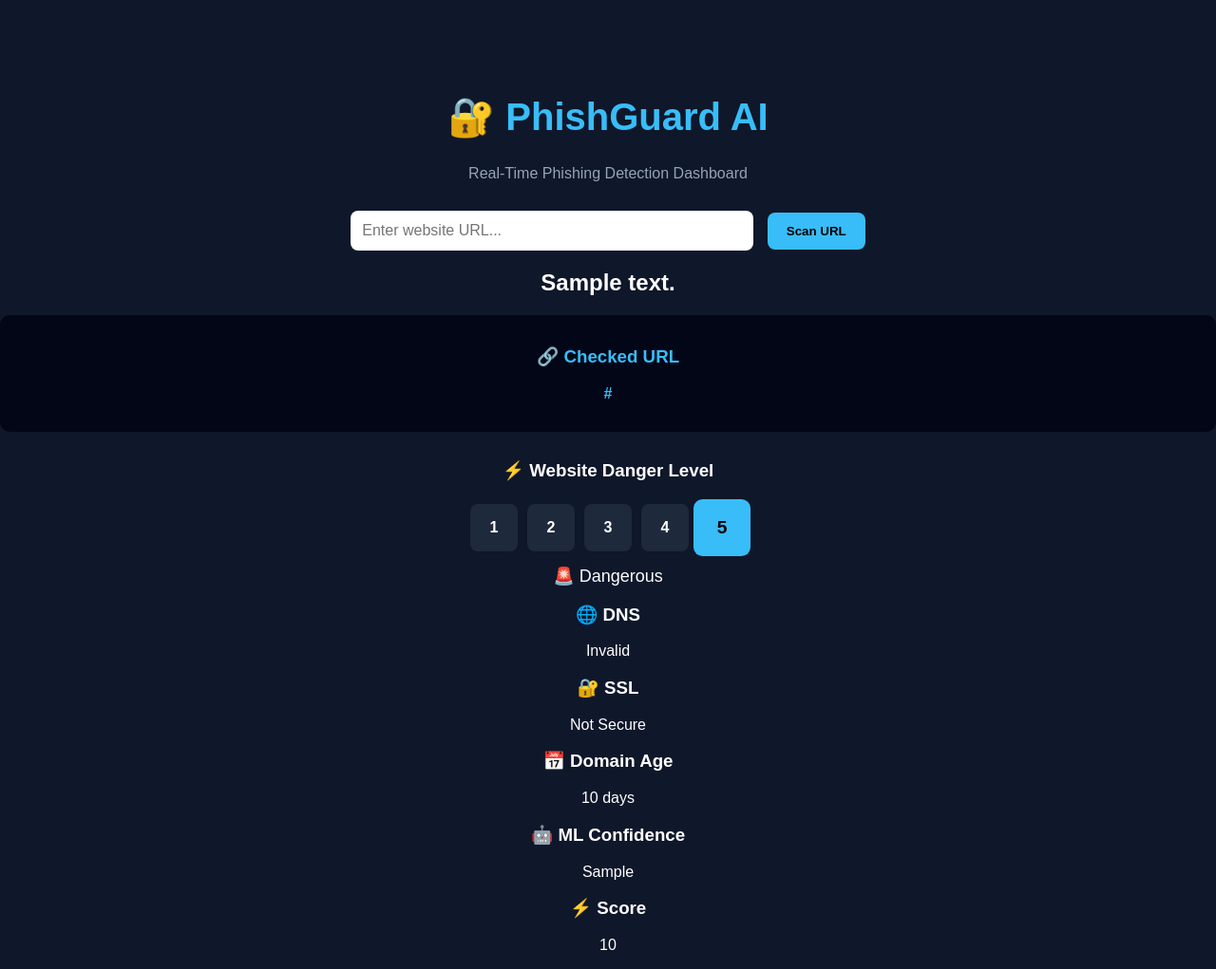
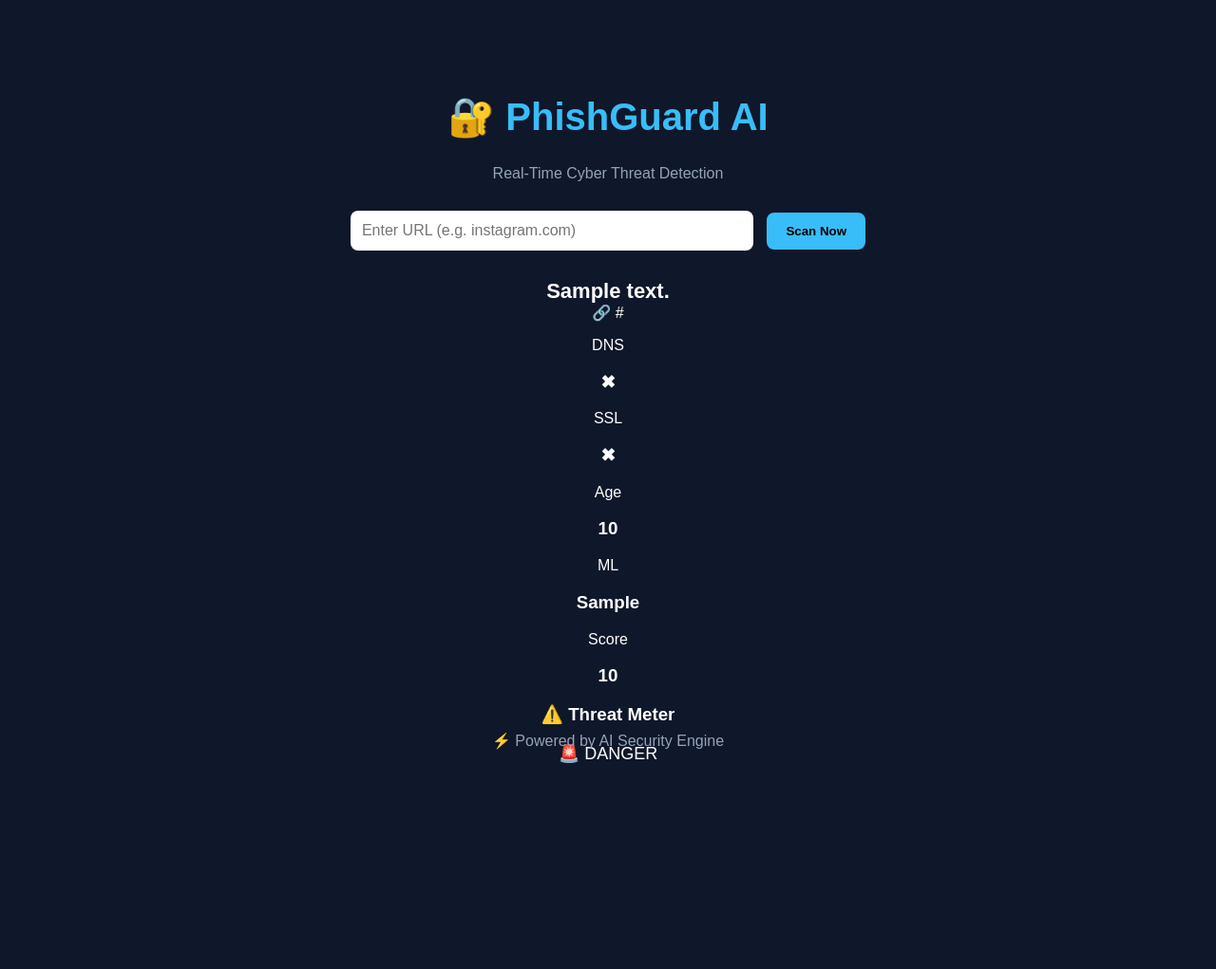
Before and after one commit to ShyamKumar1208/phishing-detector, a Flask app: template templates/index.html in a window 1280 px wide. Shown: the whole page at 95% size. After the commit the page ends 804 px from the top, so only its background shows below. Run offline with Flask 3, Linux system fonts and the light colour scheme; the template is opened without the code that fills it: most values are stand-ins (such as "Sample title", 1, 10 or a date in 2020); parts of the project's set-up code (start-up, migrations or seed data) failed here and were passed over.

Commit message:
Update index.html

```diff
--- a/templates/index.html
+++ b/templates/index.html
@@ -9,87 +9,85 @@
 
 <div class="container">
 
-    <h1>🔐 PhishGuard AI</h1>
-    <p class="subtitle">Real-Time Phishing Detection Dashboard</p>
+    <h1 class="glow">🔐 PhishGuard AI</h1>
+    <p class="subtitle">Real-Time Cyber Threat Detection</p>
 
     <form action="/predict" method="post" onsubmit="showLoader()">
-        <input type="text" name="url" placeholder="Enter website URL..." required>
-        <button type="submit">Scan URL</button>
+        <input type="text" name="url" placeholder="Enter URL (e.g. instagram.com)" required>
+        <button type="submit">Scan Now</button>
     </form>
 
     <!-- Loader -->
-    <div id="loader" class="loader" style="display: none;">
+    <div id="loader" class="loader" style="display:none;">
         <div class="spinner"></div>
-        <p>Analyzing URL... Checking Security Layers...</p>
+        <p>Analyzing Threat Level...</p>
     </div>
 
     {% if prediction_text %}
 
     <!-- RESULT -->
-    <div class="result-box">
-        <h2>{{ prediction_text }}</h2>
+    <div class="result fade-in">
+        {{ prediction_text }}
     </div>
 
-    <!-- 🔗 Checked URL -->
-    <div class="checked-url">
-        <h3>🔗 Checked URL</h3>
-        <p><strong>{{ url }}</strong></p>
+    <!-- URL -->
+    <div class="url-box glass fade-in">
+        <span>🔗</span>
+        <span class="url-text">{{ url }}</span>
     </div>
 
-    <!-- 🔥 DANGER LEVEL SCALE -->
-    <div class="risk-meter">
-        <h3>⚡ Website Danger Level</h3>
+    <!-- INFO PANEL -->
+    <div class="info-panel">
 
-        <div class="scale">
-            <div class="level {% if score <= 1 %}active{% endif %}">1</div>
-            <div class="level {% if score == 2 %}active{% endif %}">2</div>
-            <div class="level {% if score == 3 %}active{% endif %}">3</div>
-            <div class="level {% if score == 4 %}active{% endif %}">4</div>
-            <div class="level {% if score >= 5 %}active{% endif %}">5</div>
+        <div class="info-card glass">
+            <p>DNS</p>
+            <h3>{{ "✔" if dns else "✖" }}</h3>
+        </div>
+
+        <div class="info-card glass">
+            <p>SSL</p>
+            <h3>{{ "✔" if ssl else "✖" }}</h3>
+        </div>
+
+        <div class="info-card glass">
+            <p>Age</p>
+            <h3>{{ age }}</h3>
+        </div>
+
+        <div class="info-card glass">
+            <p>ML</p>
+            <h3>{{ ml }}</h3>
+        </div>
+
+        <div class="info-card glass">
+            <p>Score</p>
+            <h3>{{ score }}</h3>
+        </div>
+
+    </div>
+
+    <!-- 🌡️ THERMOMETER -->
+    <div class="thermo-container fade-in">
+
+        <h3>⚠️ Threat Meter</h3>
+
+        <div class="thermometer">
+            <div class="thermo-fill" style="height: {{ score * 20 }}%;"></div>
         </div>
 
         <p class="risk-text">
             {% if score <= 1 %}
-                🟢 Very Safe
+                🟢 SAFE
             {% elif score == 2 %}
-                🟡 Low Risk
+                🟡 LOW RISK
             {% elif score == 3 %}
-                🟠 Medium Risk
+                🟠 MEDIUM
             {% elif score == 4 %}
-                🔴 High Risk
+                🔴 HIGH
             {% else %}
-                🚨 Dangerous
+                🚨 DANGER
             {% endif %}
         </p>
-    </div>
-
-    <!-- DASHBOARD -->
-    <div class="dashboard">
-
-        <div class="card">
-            <h3>🌐 DNS</h3>
-            <p>{{ "Valid" if dns else "Invalid" }}</p>
-        </div>
-
-        <div class="card">
-            <h3>🔐 SSL</h3>
-            <p>{{ "Secure" if ssl else "Not Secure" }}</p>
-        </div>
-
-        <div class="card">
-            <h3>📅 Domain Age</h3>
-            <p>{{ age }} days</p>
-        </div>
-
-        <div class="card">
-            <h3>🤖 ML Confidence</h3>
-            <p>{{ ml }}</p>
-        </div>
-
-        <div class="card">
-            <h3>⚡ Score</h3>
-            <p>{{ score }}</p>
-        </div>
 
     </div>
 
@@ -98,11 +96,11 @@
 </div>
 
 <footer>
-
+    ⚡ Powered by AI Security Engine
 </footer>
 
 <script>
-function showLoader() {
+function showLoader(){
     document.getElementById("loader").style.display = "block";
 }
 </script>
```
